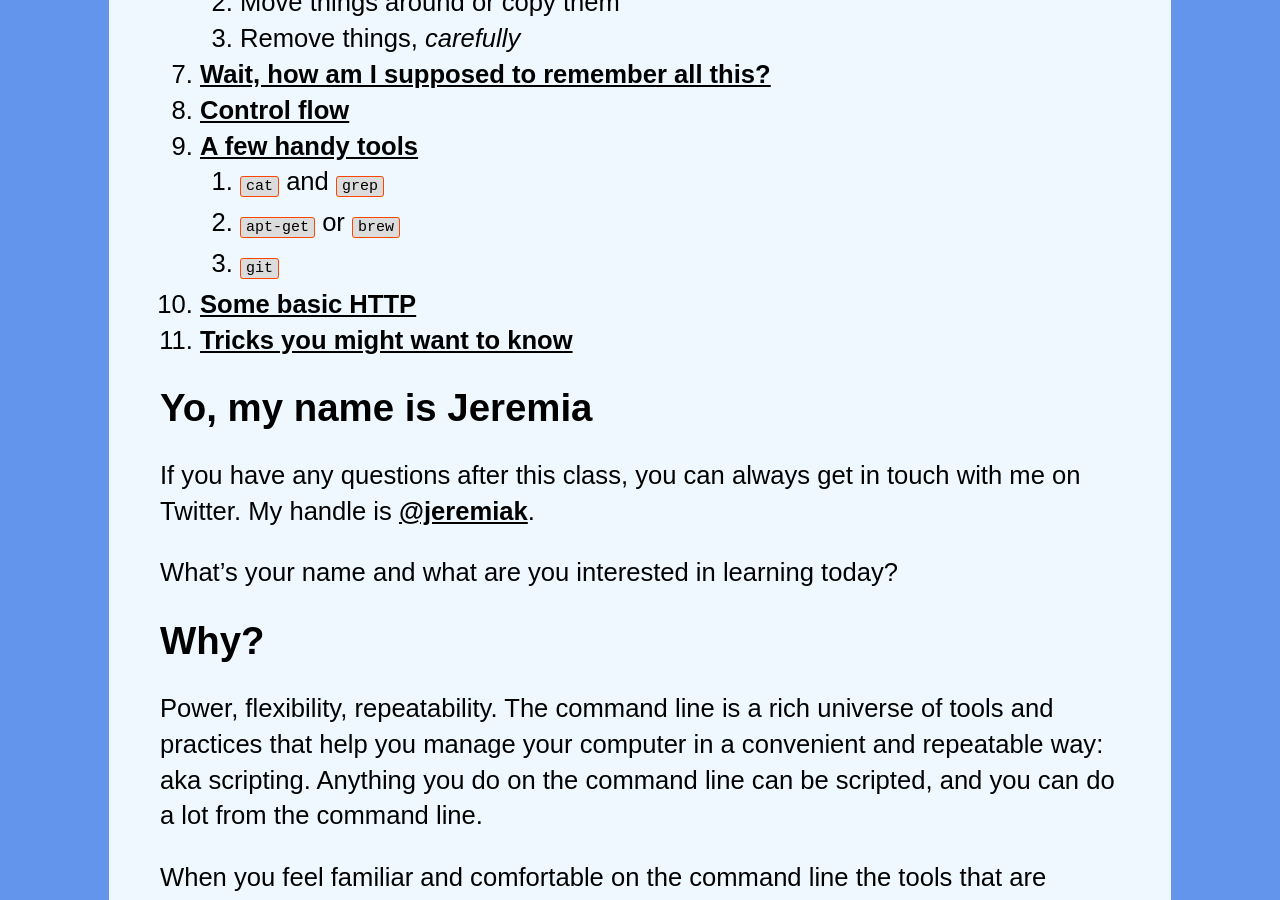
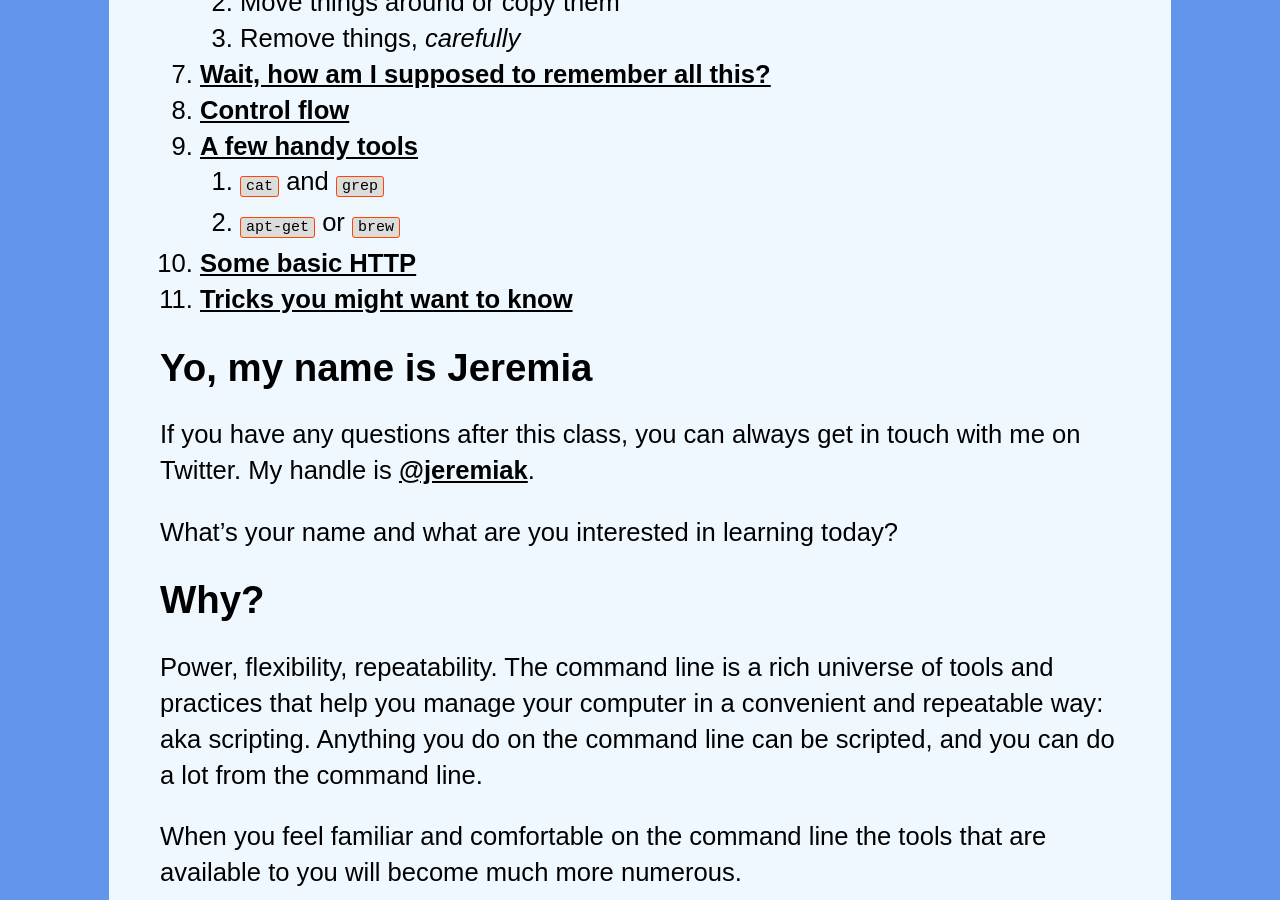
Before and after one commit to jeremiak/metro-cli-class, a Jekyll site: the page built from index.md, in a window 1280 px wide and 900 px high, scrolled down 616 px. Built offline with Jekyll 4.4.1, drawn with Linux system fonts in a browser that asks for light colours.

Commit message:
Remove git

```diff
--- a/index.md
+++ b/index.md
@@ -22,7 +22,6 @@ Hey there, let's learn how to use the command line!
 0. [A few handy tools](#tools)
     0. `cat` and `grep`
     0. `apt-get` or `brew`
-    0. `git`
 0. [Some basic HTTP](#http)
 0. [Tricks you might want to know](#tricks)
 
```
